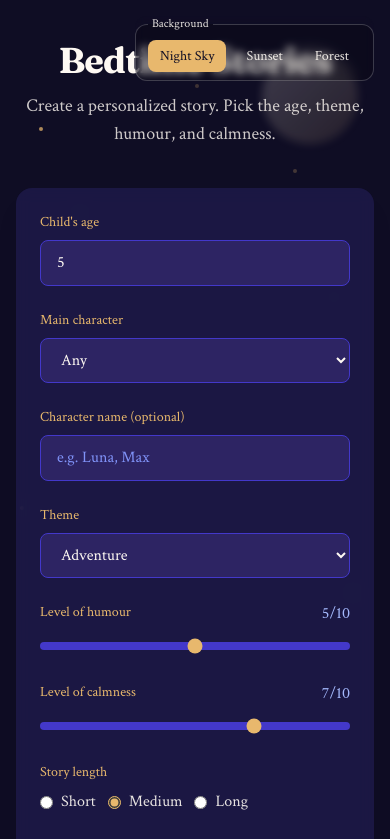
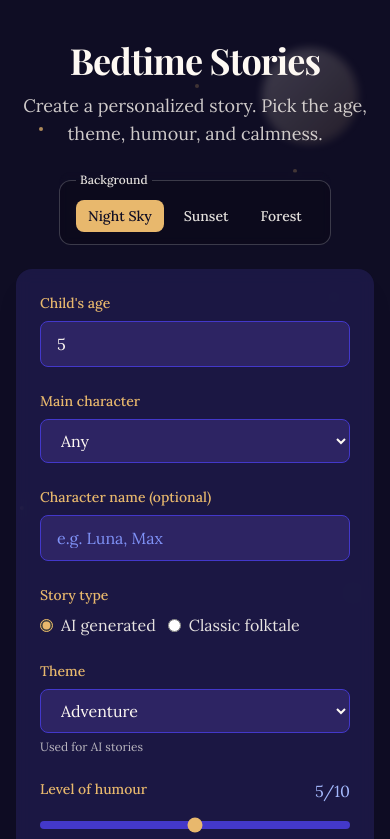
Before and after one commit to subramanians/bedtime-stories, a Next.js app: page / in a window 390 px wide. Shown: the top 839 px of the page. Built offline with nearby package versions, Linux system fonts and the light colour scheme.

Commit message:
Better font, mobile background fix, country folktales

```diff
--- a/src/app/layout.tsx
+++ b/src/app/layout.tsx
@@ -1,18 +1,18 @@
 import type { Metadata } from "next";
-import { Crimson_Text, Fraunces } from "next/font/google";
+import { Lora, Playfair_Display } from "next/font/google";
 import "./globals.css";
 
-const crimson = Crimson_Text({
+const lora = Lora({
   subsets: ["latin"],
-  weight: ["400", "600", "700"],
-  variable: "--font-crimson",
+  weight: ["400", "500", "600", "700"],
+  variable: "--font-lora",
   display: "swap",
 });
 
-const fraunces = Fraunces({
+const playfair = Playfair_Display({
   subsets: ["latin"],
-  weight: ["400", "700"],
-  variable: "--font-fraunces",
+  weight: ["400", "500", "600", "700"],
+  variable: "--font-playfair",
   display: "swap",
 });
 
@@ -28,7 +28,7 @@ export default function RootLayout({
   children: React.ReactNode;
 }>) {
   return (
-    <html lang="en" className={`${crimson.variable} ${fraunces.variable}`}>
+    <html lang="en" className={`${lora.variable} ${playfair.variable}`}>
       <body className="font-serif antialiased">{children}</body>
     </html>
   );
--- a/src/app/page.tsx
+++ b/src/app/page.tsx
@@ -3,6 +3,7 @@
 import { useState } from "react";
 import StoryForm from "@/components/StoryForm";
 import StoryDisplay from "@/components/StoryDisplay";
+import { getRandomFolktaleForAge } from "@/data/folktales";
 import type { StoryPreferences, StoryResponse } from "@/types/story";
 
 export type BackgroundTheme = "night" | "sunset" | "forest";
@@ -25,6 +26,16 @@ export default function Home() {
     setIsGenerating(true);
 
     try {
+      if (prefs.storySource === "folktale" && prefs.country) {
+        const folktale = getRandomFolktaleForAge(prefs.country, prefs.age);
+        if (folktale) {
+          setStoryResult({ story: folktale.story, title: folktale.title });
+        } else {
+          setError("No folktale found for this country and age. Try a different country.");
+        }
+        return;
+      }
+
       const res = await fetch("/api/generate", {
         method: "POST",
         headers: { "Content-Type": "application/json" },
@@ -82,11 +93,21 @@ export default function Home() {
       {/* Moon / focal glow */}
       <div className={`absolute right-8 top-12 h-24 w-24 rounded-full bg-gradient-to-br blur-sm md:right-16 md:top-16 md:h-32 md:w-32 ${themeConfig.moon}`} />
 
-      {/* Background theme selector */}
-      <div className="fixed right-4 top-4 z-10 sm:right-6 sm:top-6">
-        <fieldset className="rounded-xl border border-white/20 bg-black/20 px-3 py-2 backdrop-blur-sm">
+      <main className="relative mx-auto max-w-2xl px-4 py-10 sm:px-6 sm:py-14">
+        <header className="mb-6 text-center">
+          <h1 className="font-display animate-float text-4xl font-bold tracking-tight text-warm-cream sm:text-5xl md:text-6xl">
+            Bedtime Stories
+          </h1>
+          <p className="mt-3 text-lg text-warm-cream/80">
+            Create a personalized story. Pick the age, theme, humour, and calmness.
+          </p>
+        </header>
+
+        {/* Background theme selector - in content flow for mobile */}
+        <div className="mb-6 flex justify-center">
+          <fieldset className="rounded-xl border border-white/20 bg-black/20 px-4 py-3 backdrop-blur-sm">
             <legend className="px-1 text-xs font-medium text-warm-cream/90">Background</legend>
-          <div className="flex gap-2">
+            <div className="flex flex-wrap justify-center gap-2">
               {THEMES.map((theme) => (
                 <button
                   key={theme.id}
@@ -104,16 +125,6 @@ export default function Home() {
             </div>
           </fieldset>
         </div>
-
-      <main className="relative mx-auto max-w-2xl px-4 py-10 sm:px-6 sm:py-14">
-        <header className="mb-10 text-center">
-          <h1 className="font-display animate-float text-4xl font-bold tracking-tight text-warm-cream sm:text-5xl md:text-6xl">
-            Bedtime Stories
-          </h1>
-          <p className="mt-3 text-lg text-warm-cream/80">
-            Create a personalized story. Pick the age, theme, humour, and calmness.
-          </p>
-        </header>
 
         {error && (
           <div
--- a/src/components/StoryForm.tsx
+++ b/src/components/StoryForm.tsx
@@ -1,6 +1,7 @@
 "use client";
 
 import { useState } from "react";
+import { COUNTRIES } from "@/data/folktales";
 import type { StoryPreferences } from "@/types/story";
 
 const THEMES = [
@@ -34,11 +35,16 @@ export default function StoryForm({ onSubmit, isGenerating }: Props) {
   const [humourLevel, setHumourLevel] = useState(5);
   const [calmnessLevel, setCalmnessLevel] = useState(7);
   const [storyLength, setStoryLength] = useState<"short" | "medium" | "long">("medium");
+  const [storySource, setStorySource] = useState<"ai" | "folktale">("ai");
+  const [country, setCountry] = useState("");
   const [characterName, setCharacterName] = useState("");
   const [customPrompt, setCustomPrompt] = useState("");
 
   const handleSubmit = (e: React.FormEvent) => {
     e.preventDefault();
+    if (storySource === "folktale" && !country) {
+      return;
+    }
     onSubmit({
       age,
       gender,
@@ -46,6 +52,8 @@ export default function StoryForm({ onSubmit, isGenerating }: Props) {
       humourLevel,
       calmnessLevel,
       storyLength,
+      storySource,
+      country: storySource === "folktale" ? country : undefined,
       characterName: characterName.trim() || undefined,
       customPrompt: customPrompt.trim() || undefined,
     });
@@ -106,6 +114,61 @@ export default function StoryForm({ onSubmit, isGenerating }: Props) {
       </div>
 
       <div>
+        <label className="mb-2 block text-sm font-medium text-warm-gold">
+          Story type
+        </label>
+        <div className="flex flex-wrap gap-3">
+          <label className="flex cursor-pointer items-center gap-2">
+            <input
+              type="radio"
+              name="storySource"
+              value="ai"
+              checked={storySource === "ai"}
+              onChange={() => setStorySource("ai")}
+              className="accent-warm-gold"
+            />
+            <span className="text-warm-cream/90">AI generated</span>
+          </label>
+          <label className="flex cursor-pointer items-center gap-2">
+            <input
+              type="radio"
+              name="storySource"
+              value="folktale"
+              checked={storySource === "folktale"}
+              onChange={() => setStorySource("folktale")}
+              className="accent-warm-gold"
+            />
+            <span className="text-warm-cream/90">Classic folktale</span>
+          </label>
+        </div>
+      </div>
+
+      {storySource === "folktale" && (
+        <div>
+          <label htmlFor="country" className="mb-2 block text-sm font-medium text-warm-gold">
+            Country
+          </label>
+          <select
+            id="country"
+            value={country}
+            onChange={(e) => setCountry(e.target.value)}
+            required={storySource === "folktale"}
+            className="w-full rounded-lg border border-night-700 bg-night-800 px-4 py-2.5 text-warm-cream focus:border-warm-gold focus:outline-none focus:ring-1 focus:ring-warm-gold"
+          >
+            <option value="">Choose a country</option>
+            {COUNTRIES.map((c) => (
+              <option key={c.id} value={c.id}>
+                {c.label}
+              </option>
+            ))}
+          </select>
+          <p className="mt-1.5 text-xs text-warm-cream/70">
+            Real traditional stories (Panchatantra, Aesop&apos;s Fables, etc.)
+          </p>
+        </div>
+      )}
+
+      <div>
         <label htmlFor="theme" className="mb-2 block text-sm font-medium text-warm-gold">
           Theme
         </label>
@@ -121,6 +184,9 @@ export default function StoryForm({ onSubmit, isGenerating }: Props) {
             </option>
           ))}
         </select>
+        <p className="mt-1.5 text-xs text-warm-cream/70">
+          {storySource === "folktale" ? "Not used for classic folktales" : "Used for AI stories"}
+        </p>
       </div>
 
       <div>
--- /dev/null
+++ b/src/data/folktales.ts
@@ -0,0 +1,144 @@
+/**
+ * Curated folktales from around the world (public domain).
+ * These are traditional stories, not AI-generated.
+ */
+
+export type Folktale = {
+  id: string;
+  title: string;
+  country: string;
+  story: string;
+  ageMin: number;
+  ageMax: number;
+};
+
+export const FOLKTALES: Folktale[] = [
+  // India - Panchatantra
+  {
+    id: "panchatantra-monkey-crocodile",
+    title: "The Monkey and the Crocodile",
+    country: "India",
+    story: `A monkey lived in a rose-apple tree by a river. He made friends with a crocodile who came to eat the fruit. The crocodile took fruit home to his wife.
+
+The crocodile's wife wanted to eat the monkey's heart. The crocodile was sad but agreed to bring the monkey. On the way across the river, the crocodile told the truth.
+
+The monkey said, "Oh! I left my heart in the tree. Let us go back and get it." The crocodile swam back. The monkey leaped to the tree and said, "My heart is with me. You cannot trick me."
+
+The crocodile left, ashamed. The wise stay safe by using their wits.`,
+    ageMin: 4,
+    ageMax: 12,
+  },
+  {
+    id: "panchatantra-lion-mouse",
+    title: "The Lion and the Mouse",
+    country: "India",
+    story: `A lion was sleeping in the forest. A little mouse ran over his nose. The lion woke and caught the mouse. "Please let me go," said the mouse. "One day I may help you."
+
+The lion laughed but let the mouse go. Soon after, hunters caught the lion in a net. The lion roared. The mouse heard him. She chewed through the ropes and set the lion free.
+
+"No one is too small to help," said the lion. Even the little can help the great.`,
+    ageMin: 3,
+    ageMax: 10,
+  },
+  {
+    id: "panchatantra-brahmin-cobra",
+    title: "The Brahmin and the Cobra",
+    country: "India",
+    story: `A kind Brahmin found a snake frozen in the cold. He warmed it and fed it. The snake bit him. "Why?" asked the Brahmin. The snake said, "It is my nature to bite."
+
+The Brahmin went to a wise man. The wise man said, "Do not warm a snake. It will bite you." The Brahmin understood: kindness to the cruel brings harm.
+
+We must be wise about whom we trust.`,
+    ageMin: 5,
+    ageMax: 12,
+  },
+  {
+    id: "panchatantra-clever-crow",
+    title: "The Clever Crow",
+    country: "India",
+    story: `A thirsty crow found a pitcher with a little water at the bottom. His beak could not reach it. He picked up pebbles and dropped them in, one by one. The water rose. He drank and flew away.
+
+Where there is a will, there is a way. The crow did not give up. He thought and found an answer.`,
+    ageMin: 3,
+    ageMax: 9,
+  },
+  // Greece - Aesop's Fables
+  {
+    id: "aesop-tortoise-hare",
+    title: "The Tortoise and the Hare",
+    country: "Greece",
+    story: `A hare mocked a tortoise for being slow. The tortoise said, "Let us run a race." The hare agreed and soon ran far ahead. He lay down to nap, sure he would win.
+
+The tortoise kept walking, step by step. When the hare woke, the tortoise had reached the end. Slow and steady wins the race.`,
+    ageMin: 3,
+    ageMax: 10,
+  },
+  {
+    id: "aesop-ant-grasshopper",
+    title: "The Ant and the Grasshopper",
+    country: "Greece",
+    story: `In summer, the ant stored food. The grasshopper played and sang. "Why work?" he asked. "Winter is far away."
+
+Winter came. The grasshopper had nothing. He asked the ant for food. The ant said, "You played while I worked. Now you must learn." It is wise to prepare for hard times.`,
+    ageMin: 4,
+    ageMax: 11,
+  },
+  {
+    id: "aesop-boy-wolf",
+    title: "The Boy Who Cried Wolf",
+    country: "Greece",
+    story: `A boy watched sheep. For fun, he shouted, "Wolf! Wolf!" The villagers ran to help. There was no wolf. They went home, cross.
+
+He did it again. Again they came. Again, no wolf. Then a real wolf came. The boy cried, "Wolf! Wolf!" No one came. They thought he was joking. The wolf took the sheep.
+
+Those who lie are not believed when they tell the truth.`,
+    ageMin: 4,
+    ageMax: 11,
+  },
+  // China
+  {
+    id: "china-monkey-king-peach",
+    title: "The Monkey King and the Peach",
+    country: "China",
+    story: `Long ago, a monkey lived in the mountains. He ate a magical peach and became strong and wise. He learned to help others. He protected the young monkeys from harm.
+
+One day, a fierce beast came. The Monkey King stood brave. He used his wits and courage. The beast left. The monkeys were safe. Leadership means caring for others.`,
+    ageMin: 4,
+    ageMax: 10,
+  },
+  {
+    id: "china-magic-paintbrush",
+    title: "Ma Liang and the Magic Paintbrush",
+    country: "China",
+    story: `Ma Liang was poor but loved to paint. A wise man gave him a magic brush. Whatever he painted became real. He painted food for the hungry and tools for workers.
+
+A greedy king took the brush. He painted gold, but it turned to snakes. Ma Liang painted a sea and a boat. The king sailed away. The brush returned to Ma Liang. He used it only for good. Use gifts to help others.`,
+    ageMin: 5,
+    ageMax: 12,
+  },
+];
+
+export function getFolktalesByCountry(country: string): Folktale[] {
+  return FOLKTALES.filter((f) => f.country === country);
+}
+
+export function getRandomFolktaleForAge(
+  country: string,
+  age: number
+): Folktale | null {
+  const candidates = FOLKTALES.filter(
+    (f) => f.country === country && age >= f.ageMin && age <= f.ageMax
+  );
+  if (candidates.length === 0) {
+    const fallback = FOLKTALES.filter((f) => f.country === country);
+    if (fallback.length === 0) return null;
+    return fallback[Math.floor(Math.random() * fallback.length)];
+  }
+  return candidates[Math.floor(Math.random() * candidates.length)];
+}
+
+export const COUNTRIES = [
+  { id: "India", label: "India (Panchatantra)" },
+  { id: "Greece", label: "Greece (Aesop's Fables)" },
+  { id: "China", label: "China" },
+];
--- a/src/types/story.ts
+++ b/src/types/story.ts
@@ -5,6 +5,8 @@ export type StoryPreferences = {
   humourLevel: number;
   calmnessLevel: number;
   storyLength: "short" | "medium" | "long";
+  storySource: "ai" | "folktale";
+  country?: string;
   characterName?: string;
   customPrompt?: string;
 };
--- a/tailwind.config.ts
+++ b/tailwind.config.ts
@@ -30,8 +30,8 @@ const config: Config = {
         },
       },
       fontFamily: {
-        serif: ["var(--font-crimson)", "Georgia", "serif"],
-        display: ["var(--font-fraunces)", "Georgia", "serif"],
+        serif: ["var(--font-lora)", "Georgia", "serif"],
+        display: ["var(--font-playfair)", "Georgia", "serif"],
       },
       keyframes: {
         twinkle: {
```
Lines whose indentation alone changed are shown as unchanged.
